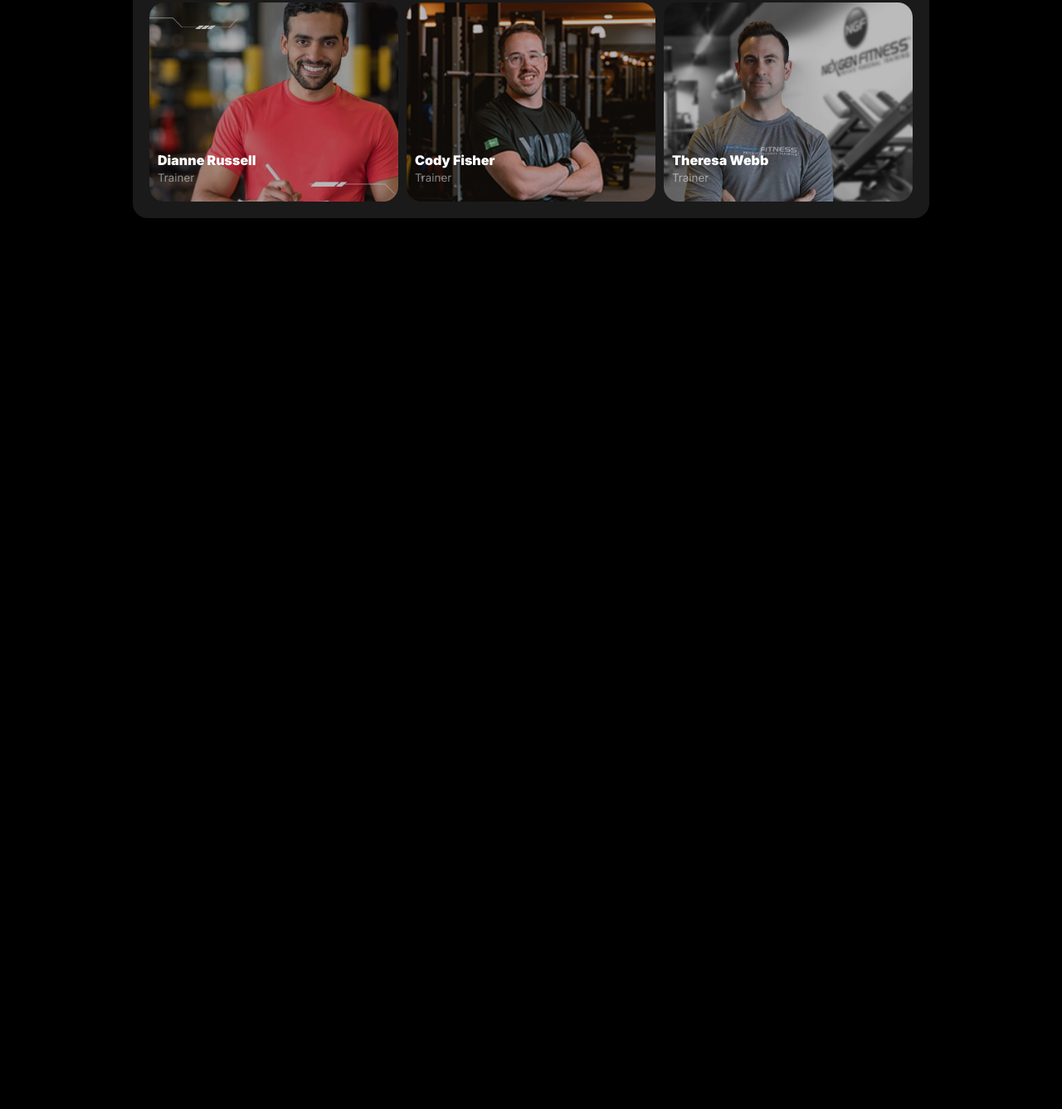
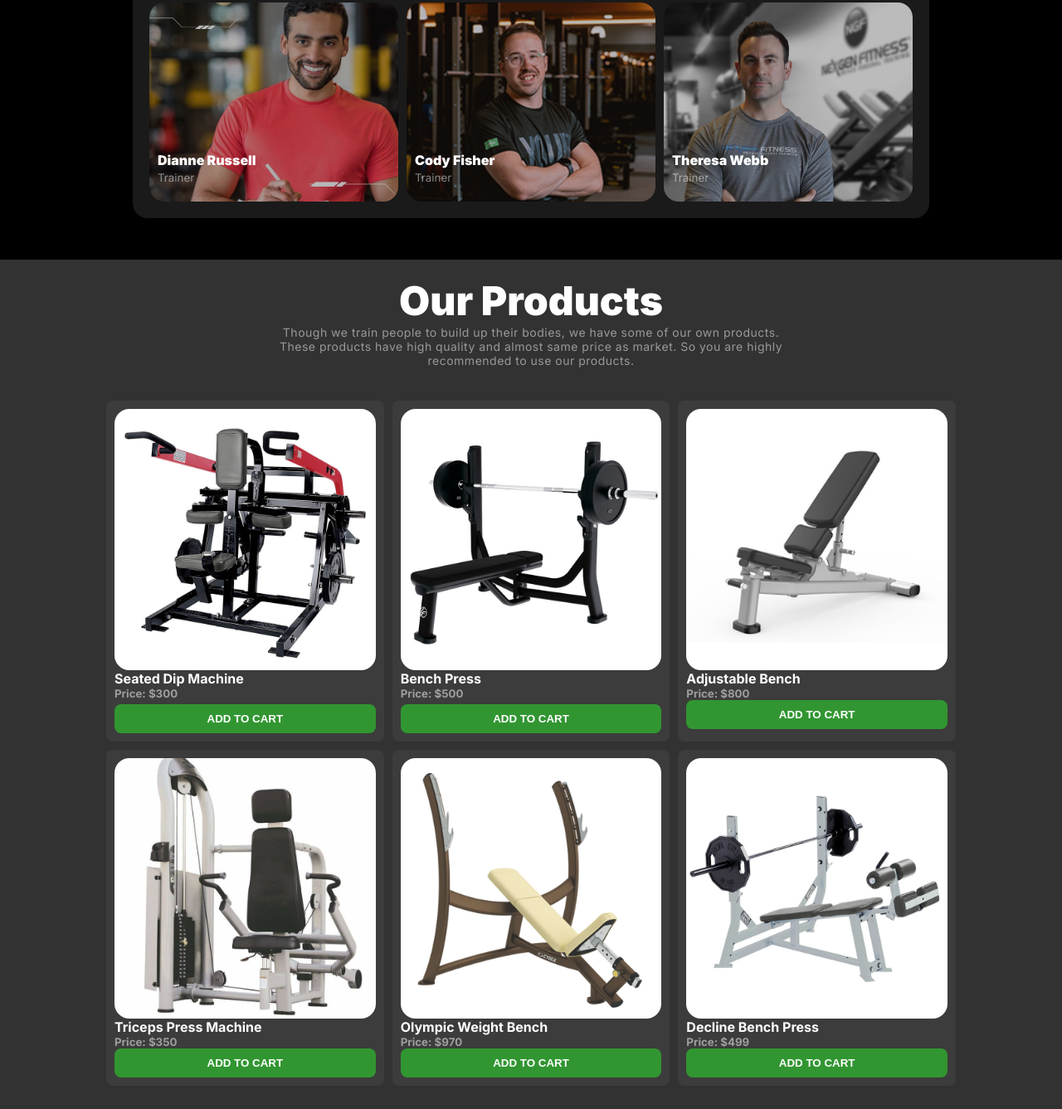
Before and after one commit to sakib-333/PH-B10-A2, a plain HTML site: page index.html in a window 1280 px wide. Shown: the part 2711-4048 px from the top of the page at 83% size. Before the commit the page ends 2974 px from the top, so only its background shows below. Drawn offline with Linux system fonts and the light colour scheme.

Commit message:
Add our product section.

```diff
--- a/index.html
+++ b/index.html
@@ -237,7 +237,10 @@
                     <option value="">Two</option>
                     <option value="">Three</option>
                   </select>
-                  <button class="btn btn-calculate" type="submit">
+                  <button
+                    class="btn btn-calculate cursor-pointer"
+                    type="submit"
+                  >
                     Calculate
                   </button>
                 </form>
@@ -314,6 +317,69 @@
             </div>
           </div>
         </div>
+        <div class="section-5">
+          <div class="sec-5-text text-center">
+            <h1 class="text-color-2 font-size-48 font-weight-900">
+              Our Products
+            </h1>
+            <p class="text-color-3 font-size-14 letter-spacing-one-third">
+              Though we train people to build up their bodies, we have some of
+              our own products. These products have high quality and almost same
+              price as market. So you are highly recommended to use our
+              products.
+            </p>
+          </div>
+          <div class="sec-5-products">
+            <div class="sec-5-product flex-column">
+              <img src="./images/19.png" alt="Seated Dip Machine" />
+              <h4 class="text-color-2">Seated Dip Machine</h4>
+              <h5 class="text-color-3 margin-bottom-5">Price: $300</h5>
+              <button class="btn-add-to-cart cursor-pointer">
+                ADD TO CART
+              </button>
+            </div>
+            <div class="sec-5-product flex-column">
+              <img src="./images/20.png" alt="Bench Press" />
+              <h4 class="text-color-2">Bench Press</h4>
+              <h5 class="text-color-3 margin-bottom-5">Price: $500</h5>
+              <button class="btn-add-to-cart cursor-pointer">
+                ADD TO CART
+              </button>
+            </div>
+            <div class="sec-5-product flex-column">
+              <img src="./images/21.png" alt="Adjustable Bench" />
+              <h4 class="text-color-2">Adjustable Bench</h4>
+              <h5 class="text-color-3">Price: $800</h5>
+              <button class="btn-add-to-cart cursor-pointer">
+                ADD TO CART
+              </button>
+            </div>
+            <div class="sec-5-product flex-column">
+              <img src="./images/22.png" alt="Triceps Press Machine" />
+              <h4 class="text-color-2">Triceps Press Machine</h4>
+              <h5 class="text-color-3">Price: $350</h5>
+              <button class="btn-add-to-cart cursor-pointer">
+                ADD TO CART
+              </button>
+            </div>
+            <div class="sec-5-product flex-column">
+              <img src="./images/24.png" alt="Olympic Weight Bench" />
+              <h4 class="text-color-2">Olympic Weight Bench</h4>
+              <h5 class="text-color-3">Price: $970</h5>
+              <button class="btn-add-to-cart cursor-pointer">
+                ADD TO CART
+              </button>
+            </div>
+            <div class="sec-5-product flex-column">
+              <img src="./images/25.png" alt="Decline Bench Press" />
+              <h4 class="text-color-2">Decline Bench Press</h4>
+              <h5 class="text-color-3">Price: $499</h5>
+              <button class="btn-add-to-cart cursor-pointer">
+                ADD TO CART
+              </button>
+            </div>
+          </div>
+        </div>
       </main>
       <footer></footer>
     </div>
--- a/style.css
+++ b/style.css
@@ -110,6 +110,9 @@ body {
 .margin-bottom-10 {
   margin-bottom: 10px;
 }
+.margin-bottom-5 {
+  margin-bottom: 5px;
+}
 .margin-bottom-15 {
   margin-bottom: 15px;
 }
@@ -145,6 +148,15 @@ body {
   color: #fff;
   border-radius: 40px;
   font-weight: 600;
+}
+
+.btn-add-to-cart {
+  border: none;
+  background: rgb(49, 150, 49);
+  color: #fff;
+  font-weight: 600;
+  padding: 10px 20px;
+  border-radius: 8px;
 }
 
 .input-field {
@@ -426,6 +438,37 @@ main .section-4 .sec-4-teams .sec-4-team .sec-4-team-text {
   left: 10px;
   bottom: 20px;
 }
+
+/* Section-5 */
+main .section-5 {
+  background: rgb(50, 50, 50);
+  margin: 50px auto 0;
+  padding: 20px 0;
+  box-sizing: border-box;
+}
+main .section-5 .sec-5-text {
+  margin: 0 auto;
+  width: 50%;
+}
+main .section-5 .sec-5-products {
+  margin: 40px auto;
+  width: 80%;
+  display: grid;
+  grid-template-columns: repeat(3, minmax(100px, 1fr));
+  grid-gap: 10px;
+}
+main .section-5 .sec-5-products .sec-5-product img {
+  width: 100%;
+  aspect-ratio: 1/1;
+  object-fit: cover;
+  border-radius: 18px;
+}
+main .section-5 .sec-5-products .sec-5-product {
+  background: rgb(60, 60, 60);
+  padding: 10px;
+  box-sizing: border-box;
+  border-radius: 8px;
+}
 /* Media quries for medium devices */
 @media screen and (min-width: 576px) and (max-width: 992px) {
   header .banner {
@@ -530,6 +573,21 @@ main .section-4 .sec-4-teams .sec-4-team .sec-4-team-text {
   }
   main .section-4 .sec-4-teams .sec-4-team .sec-4-team-text small {
     font-size: 0.55rem;
+  }
+  main .section-5 .sec-5-text {
+    width: 80%;
+  }
+  main .section-5 .sec-5-text h1 {
+    font-size: 2.5rem;
+  }
+  main .section-5 .sec-5-products .sec-5-product h4 {
+    font-size: 0.75rem;
+  }
+  main .section-5 .sec-5-products .sec-5-product h5 {
+    font-size: 0.6rem;
+  }
+  main .section-5 .sec-5-products .sec-5-product .btn-add-to-cart {
+    font-size: 0.625rem;
   }
 }
 /* Media quries for small devices */
@@ -650,4 +708,14 @@ main .section-4 .sec-4-teams .sec-4-team .sec-4-team-text {
   main .section-4 .sec-4-teams .sec-4-team-image img {
     aspect-ratio: 1/1;
   }
+  main .section-5 .sec-5-text {
+    width: 80%;
+  }
+  main .section-5 .sec-5-text h1 {
+    font-size: 2rem;
+  }
+  main .section-5 .sec-5-products {
+    display: flex;
+    flex-direction: column;
+  }
 }
```
